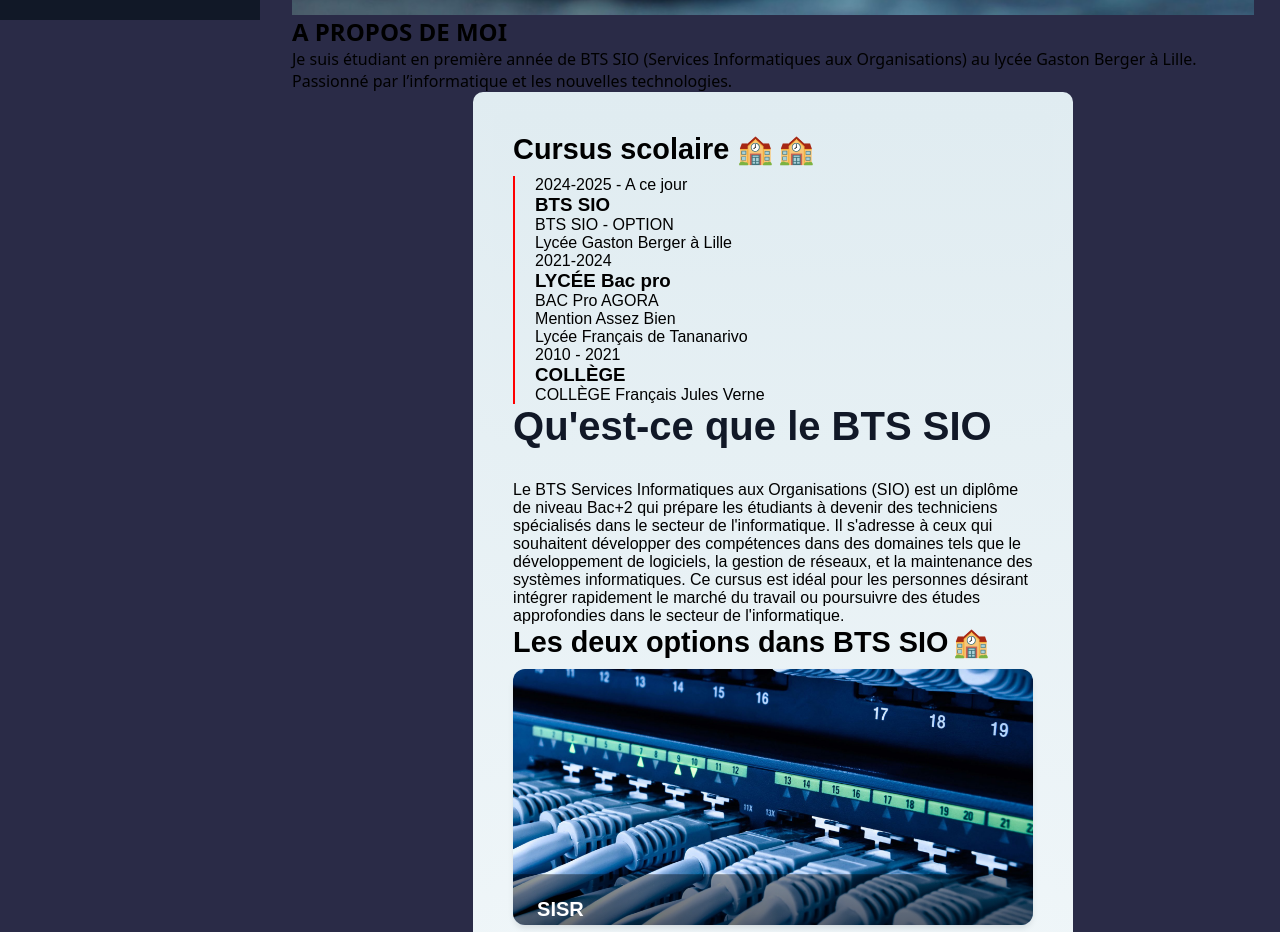
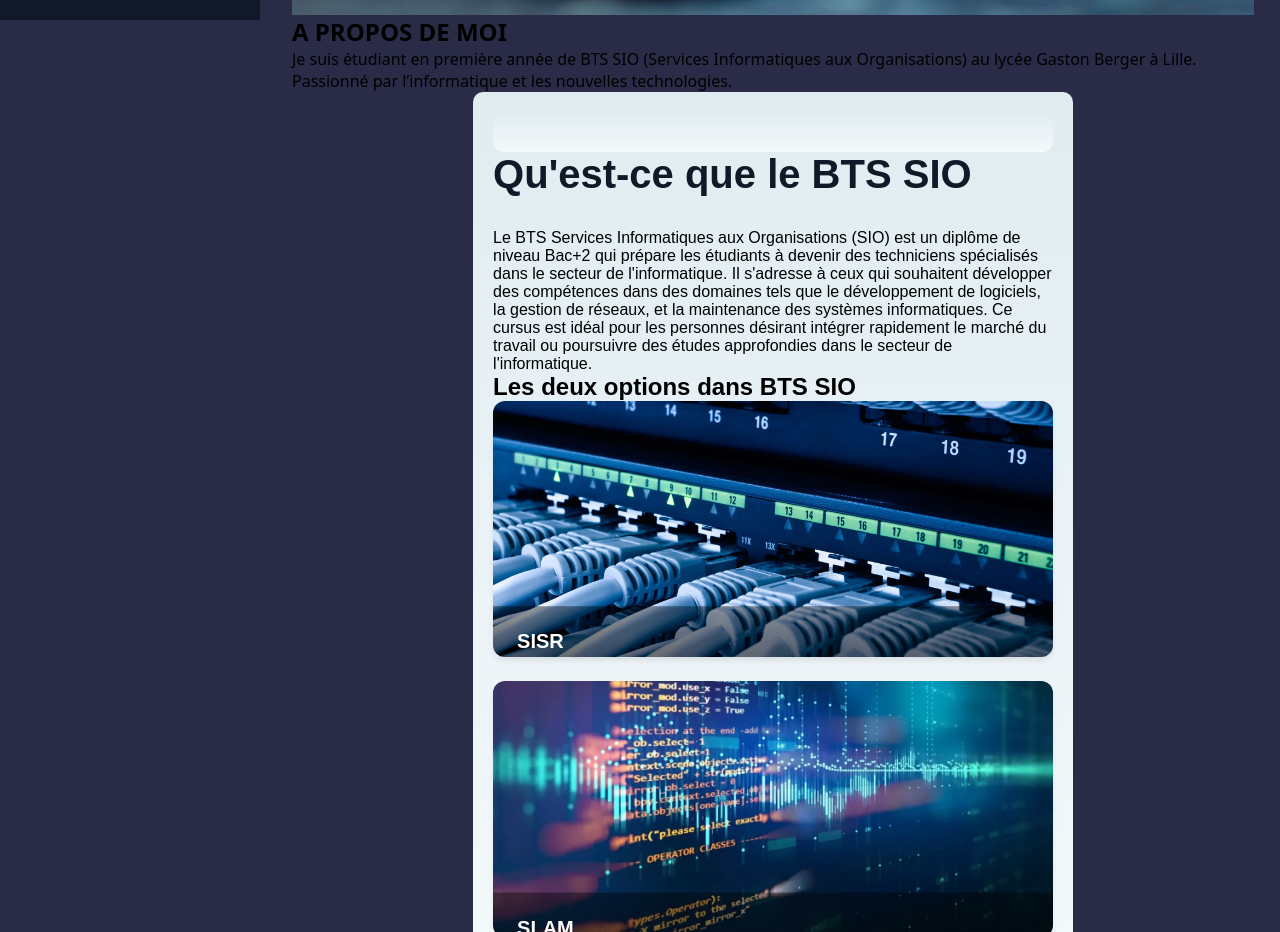
Before and after one commit to Erts315/Mon-portfolio, a plain HTML site: page index.html in a window 1280 px wide. Shown: the part 780-1712 px from the top of the page. Drawn offline with Linux system fonts and the light colour scheme.

Commit message:
Update index.html

```diff
--- a/index.html
+++ b/index.html
@@ -50,25 +50,6 @@
     </div>
         <div id="Parcour" class="parcour">
             <div class="cursus-scolaire">
-            <h2>Cursus scolaire 🏫</h2>
-            <div class="timeline">
-                <div class="event">
-                    <span>2024-2025 - A ce jour</span>
-                    <h3>BTS SIO</h3>
-                    <p>BTS SIO - OPTION </p>
-                    <p>Lycée Gaston Berger à Lille</p>
-                </div>
-                <div class="event">
-                    <span>2021-2024</span>
-                    <h3>LYCÉE Bac pro </h3>
-                    <p>BAC Pro AGORA<br>Mention Assez Bien</p>
-                    <p>Lycée Français de Tananarivo</p>
-                </div>
-                <div class="event">
-                    <span>2010 - 2021</span>
-                    <h3>COLLÈGE</h3>
-                    <p>COLLÈGE Français Jules Verne</p>
-                </div>
         </div>
         <div id="stage" class="stage">
         </div>
```
